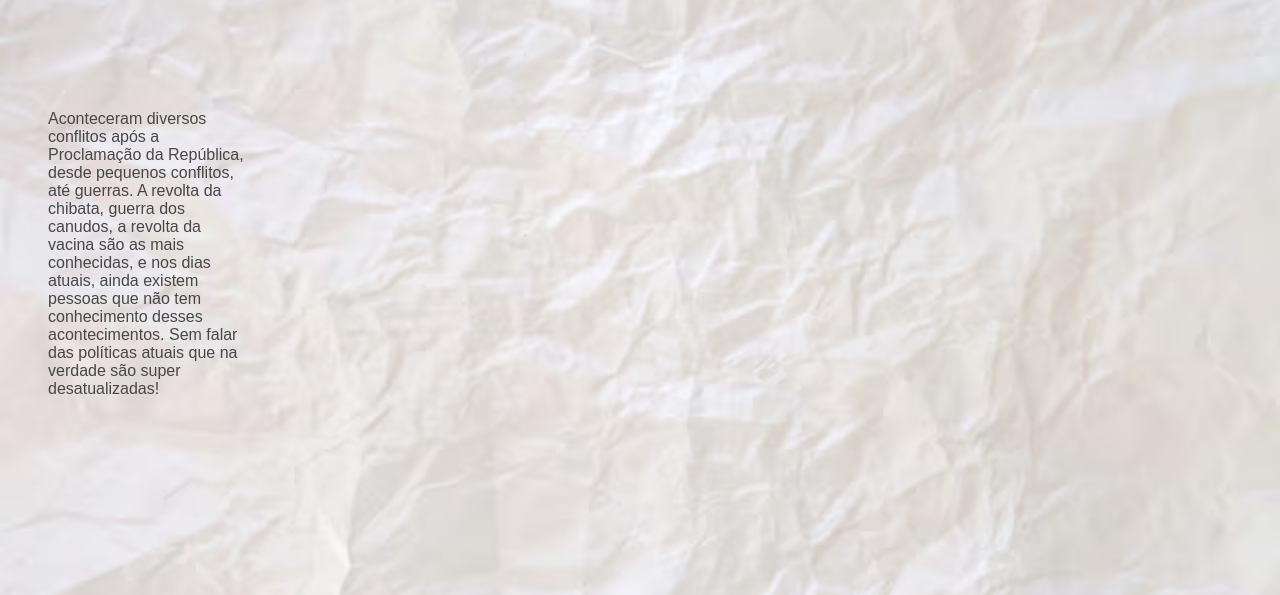
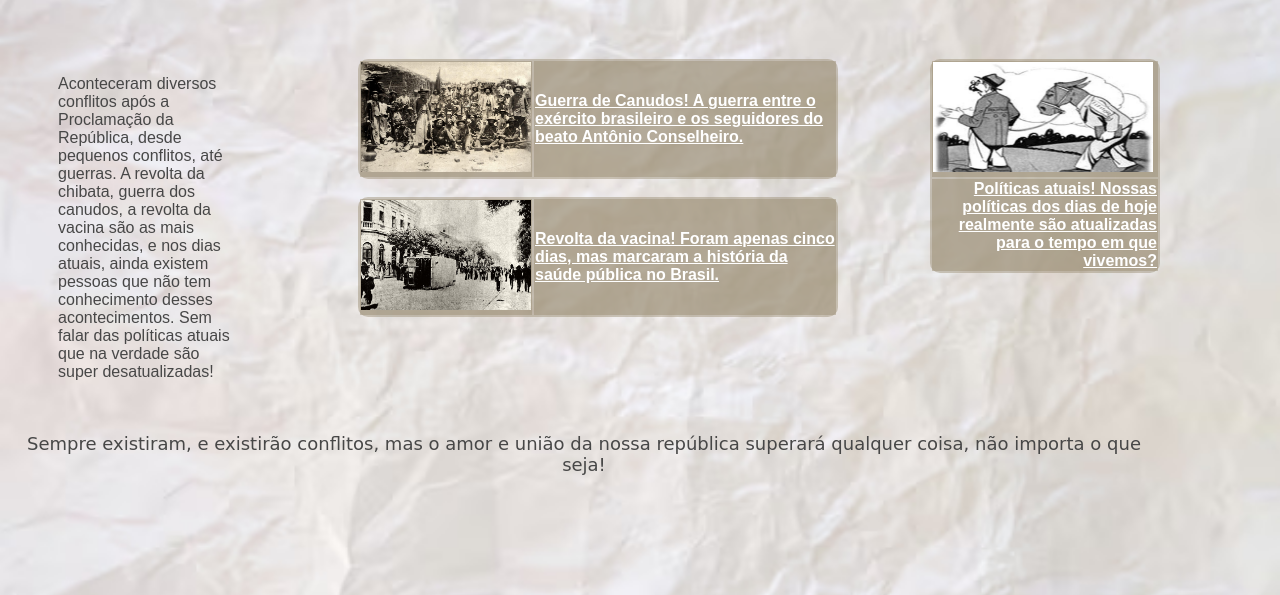
Before and after one commit to melloyasminn/site, a plain HTML site: page index.html in a window 1280 px wide. Shown: the part 205-800 px from the top of the page. Drawn offline with Linux system fonts and the light colour scheme; a web font is replaced by a local one.

Commit message:
21/08/2023
21/08/2023

```diff
--- a/index.html
+++ b/index.html
@@ -17,16 +17,21 @@
             --cor2: #D9CAAD;
             --menuhover: #81745b;
             --fonte-titulo: 'Felipa', cursive;
+            --cor-bloco: #998c7376;
+
         }
 
+        body{
+            margin-right: 120px;
+            margin-bottom: 100px;
+        }
         p {
             font-family: Arial, Helvetica, sans-serif;
-            color: var(--corparag)
+            color: var(--corparag);
+            text-align: center;
         }
 
-        a {
-            color: var(--cor-teste1);
-        }
+
 
         h1 {
             font-family: var(--fonte-titulo);
@@ -80,11 +85,30 @@
             margin-left: 25px;
         }
 
-        menu {
+        main {
             display: grid;
-            grid-template-columns: 200px 1fr;
+            grid-template-columns: 230px 120px 1fr 230px;
 
 
+        }
+
+        a {
+
+            color: var(--cor-teste1);
+        }
+
+        table,
+        td,
+        tr {
+            background-color: var(--cor-bloco);
+            color:var(--cor-teste1);
+            text-align: left;
+            border-radius: 10px
+        }
+
+        #p{
+            font-size: 18px;
+            font-family: var(--fonte-titulo);
         }
     </style>
     <link rel="preconnect" href="https://fonts.googleapis.com">
@@ -104,7 +128,7 @@
             <img src="imagens/icon.png" alt="">
         </div>
 
-        <nav>
+
         <div>
             <a class="menu" href="index.html"> Início</a>
             <a class="menu" href="p1.html">Guerra dos Canudos</a>
@@ -112,25 +136,65 @@
             <a class="menu" href="p3.html">Políticas atuais</a>
             <h1 style="font-size: 59px;">Jornal da República</h1>
         </div>
-        </nav>
+
         <div>
         </div>
     </header>
 
-    <menu>
+    <main>
 
 
         <div>
-            <p style="text-align: left;">Aconteceram diversos conflitos após a Proclamação da República, desde pequenos
+            <p style="text-align: left;margin-left: 50px;">Aconteceram diversos conflitos após a Proclamação da
+                República, desde pequenos
                 conflitos, até guerras. A revolta da chibata, guerra dos canudos, a revolta da vacina são as mais
                 conhecidas, e nos dias atuais, ainda existem pessoas que não tem conhecimento desses acontecimentos. Sem
                 falar das políticas atuais que na verdade são super desatualizadas!</p>
-            <p></p>
+
         </div>
-        <div> </div>
+        <div></div>
 
+        <div> <a href="p1.html">
+                <table>
+                    <tr style="height:55px; width: 55px;">
+                        <th><img src="imagens/guerra-de-canudos.jpg" alt="" style="width: 170px; margin-left: 0%;"></th>
+                        <th style="width: 300px; font-family: Arial, Helvetica, sans-serif; "> Guerra de Canudos! A
+                            guerra entre o exército brasileiro e os seguidores do beato Antônio
+                            Conselheiro.</th>
+                    </tr>
 
-    </menu>
+                </table>
+            </a>
+            <br>
+
+            <a href="p2.html">
+                <table>
+                    <tr style="height:55px; width: 55px;">
+                        <th><img src="imagens/revoltadavacina.jpg" alt="" style="width: 170px; margin-left: 0%;"></th>
+                        <th style="width: 300px; font-family: Arial, Helvetica, sans-serif; "> Revolta da vacina! Foram
+                            apenas cinco dias, mas marcaram a história da saúde pública no Brasil.</th>
+                    </tr>
+                </table>
+            </a>
+        </div>
+
+        <div>
+            <aside> <a href="p3.html" >
+                    <table>
+                        <tr style="height:55px; width: 55px;">
+                            <th><img src="imagens/voto-cabresto.jpg" alt="" style="width: 220px; margin-left: 0%; margin-right: 0%;"></th></tr>
+                            <tr style="height:70px; width: 70px;">  <th style="width: 700px; font-family: Arial, Helvetica, sans-serif; text-align:right;">Políticas atuais! Nossas políticas dos dias de hoje realmente são atualizadas para o tempo em que vivemos? <br> </th>
+                        </tr>
+                    </table>
+                </a></aside>
+        </div>
+    </main>
+ <br>
+    <footer>
+        <p id="p">
+            Sempre existiram, e existirão conflitos, mas o amor e união da nossa república superará qualquer coisa, não importa o que seja!
+        </p>
+    </footer>
 
 
 </body>
```
Also changed, not shown: p1.html (+20 -12 lines), p2.html (+21 -12 lines), p3.html (+21 -12 lines), imagens/guerra-de-canudos.jpg (added), imagens/revoltadavacina.jpg (added), imagens/voto-cabresto.jpg (added). Lines whose indentation alone changed are shown as unchanged.
